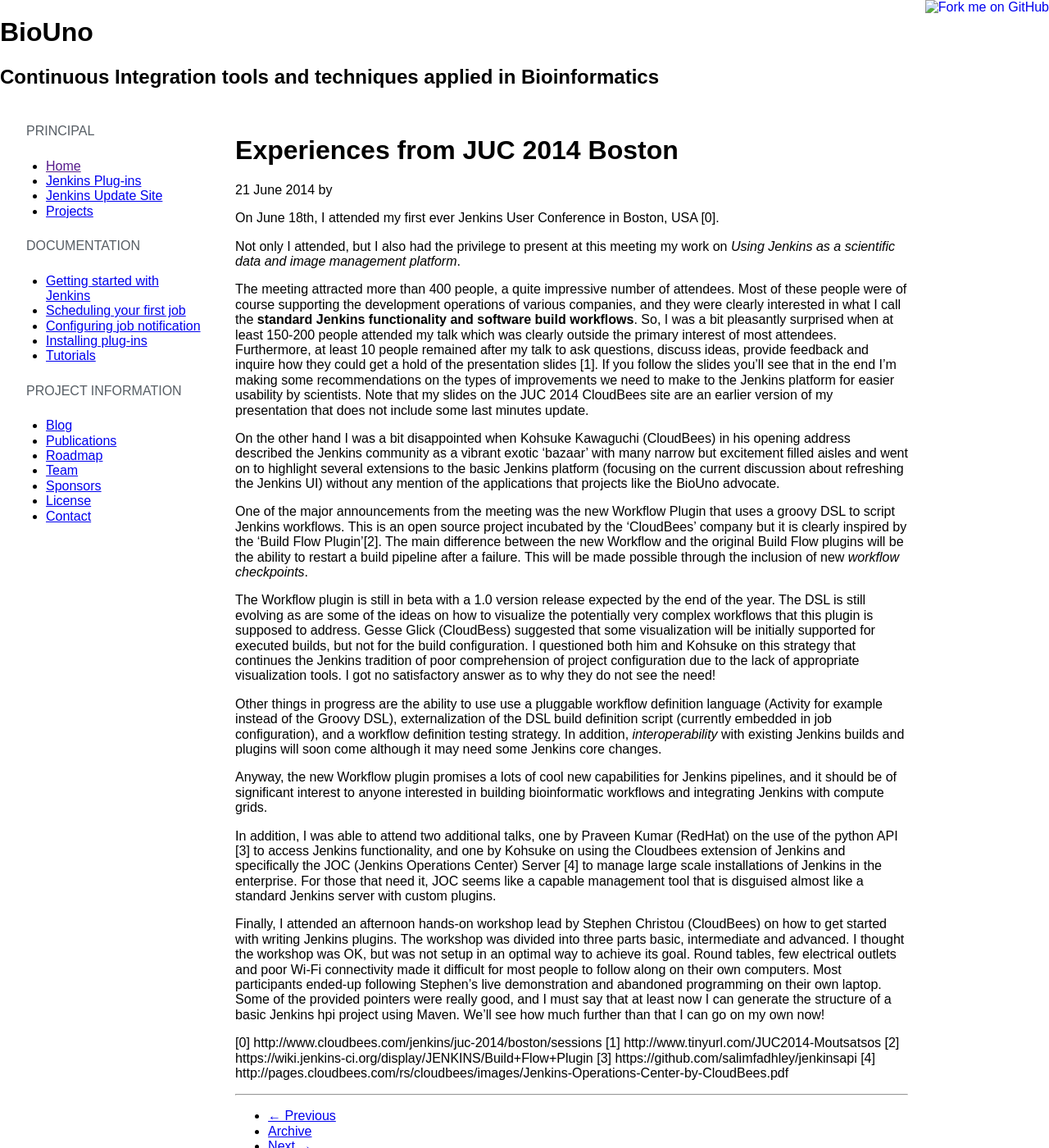
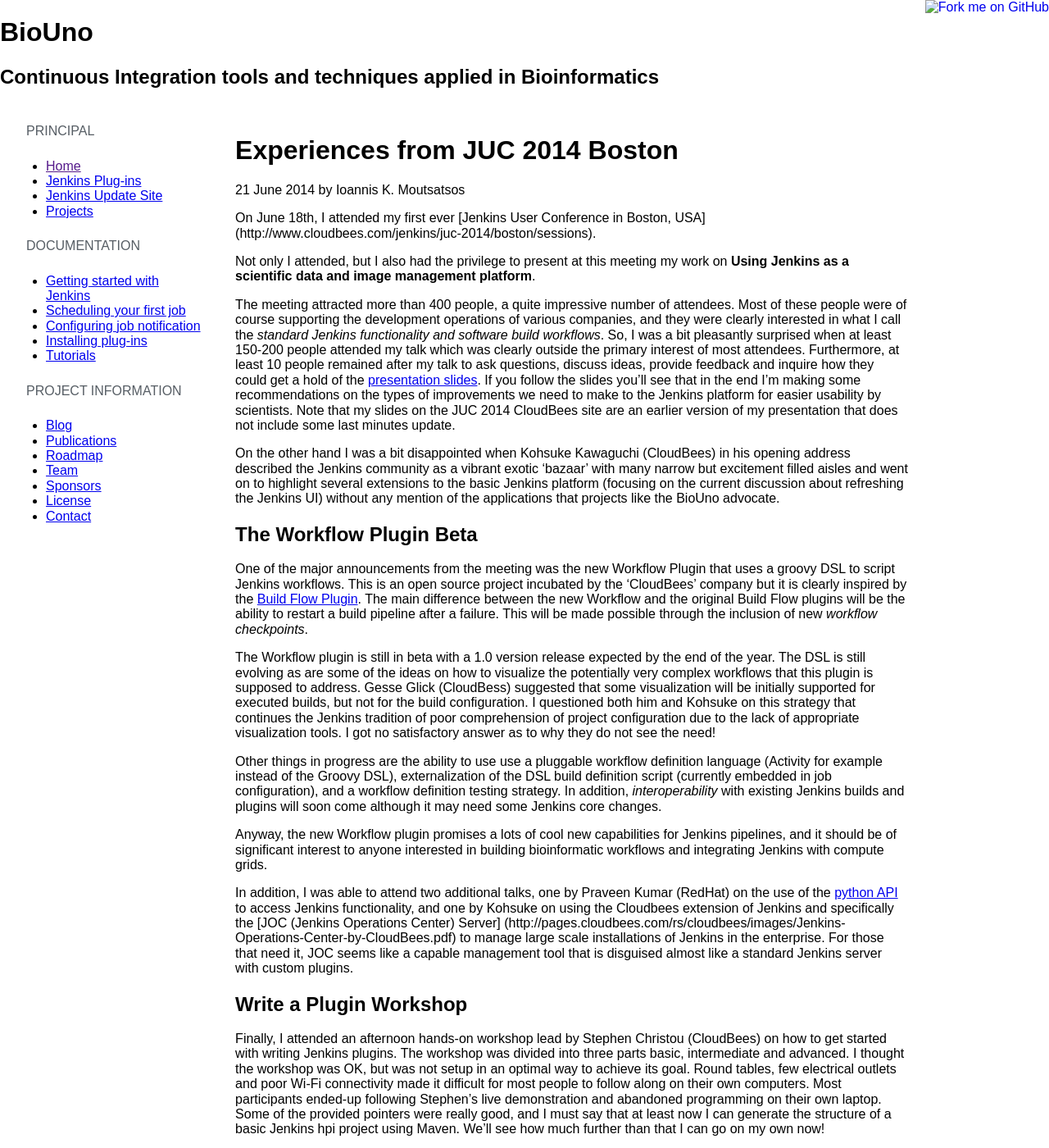
Before and after one commit to biouno/biouno.github.io, a Jekyll site: the page built from _posts/2014-06-21-Experiences-from-JUC2014-Boston.md, in a window 1280 px wide and 1400 px high. Shown: the whole window at 82% size. Built offline with Jekyll 4.4.1, drawn with Linux system fonts in a browser that asks for light colours; nearby versions of some CDN libraries; some web fonts are replaced; library files that are not in the unit come from our copies; comment, search, counter and statistics services are not loaded; some of the changed text lies outside the part shown.

Commit message:
Improved my markdown skills

```diff
--- a/_posts/2014-06-21-Experiences-from-JUC2014-Boston.md
+++ b/_posts/2014-06-21-Experiences-from-JUC2014-Boston.md
@@ -3,20 +3,23 @@
 title: "Experiences from JUC 2014 Boston"
 description: "My personal impressions from the JUC 2014 Boston Meeting"
 category:
-tags: []
+tags: [jenkins, workflow, life-sciences, imaging]
+author: Ioannis K. Moutsatsos
 ---
 {% include JB/setup %}
 
-On June 18th, I attended my first ever Jenkins User Conference in Boston, USA [0].
+On June 18th, I attended my first ever [Jenkins User Conference in Boston, USA] (http://www.cloudbees.com/jenkins/juc-2014/boston/sessions).
 
-Not only I attended, but I also had the privilege to present at this meeting my work on *Using Jenkins as a scientific data and image management platform*.
+Not only I attended, but I also had the privilege to present at this meeting my work on **Using Jenkins as a scientific data and image management platform**.
 
-The meeting attracted more than 400 people, a quite impressive number of attendees. Most of these people were of course supporting the development operations of various companies, and they were clearly interested in what I call the **standard Jenkins functionality and software build workflows**. So, I was a bit pleasantly surprised when at least 150-200 people attended my talk which was clearly outside the  primary interest of most attendees. Furthermore, at least 10 people remained after my talk to  ask questions, discuss ideas, provide feedback and inquire how they could get a hold of the presentation slides [1]. If you follow the slides you'll see that in the end I'm making some recommendations on the types of improvements we need to make to the Jenkins platform for easier usability by scientists. Note that my slides on the JUC 2014 CloudBees site are an earlier version of my presentation that does not include some last minutes update.
+The meeting attracted more than 400 people, a quite impressive number of attendees. Most of these people were of course supporting the development operations of various companies, and they were clearly interested in what I call the *standard Jenkins functionality and software build workflows*. So, I was a bit pleasantly surprised when at least 150-200 people attended my talk which was clearly outside the  primary interest of most attendees. Furthermore, at least 10 people remained after my talk to  ask questions, discuss ideas, provide feedback and inquire how they could get a hold of the [presentation slides](http://www.tinyurl.com/JUC2014-Moutsatsos). If you follow the slides you'll see that in the end I'm making some recommendations on the types of improvements we need to make to the Jenkins platform for easier usability by scientists. Note that my slides on the JUC 2014 CloudBees site are an earlier version of my presentation that does not include some last minutes update.
 
+<!--more-->
 On the other hand I was a bit disappointed when Kohsuke Kawaguchi (CloudBees) in his opening address described the Jenkins community as a vibrant exotic 'bazaar' with many narrow but excitement filled aisles and went on to highlight several extensions to the basic Jenkins platform (focusing on the current discussion about refreshing the Jenkins UI) without any mention of the applications that projects like the BioUno advocate.
 
+## The Workflow Plugin Beta
 One of the major announcements from the meeting was the new Workflow Plugin that uses a groovy DSL to script Jenkins workflows.
-This is an open source project incubated by the 'CloudBees' company but it is clearly inspired by the 'Build Flow Plugin'[2]. The main difference between the new Workflow and the original Build Flow plugins will be the ability to restart a build pipeline after a failure. This will be made possible through the inclusion of new *workflow checkpoints*.
+This is an open source project incubated by the 'CloudBees' company but it is clearly inspired by the [Build Flow Plugin](https://wiki.jenkins-ci.org/display/JENKINS/Build+Flow+Plugin). The main difference between the new Workflow and the original Build Flow plugins will be the ability to restart a build pipeline after a failure. This will be made possible through the inclusion of new *workflow checkpoints*.
 
 The Workflow plugin is still in beta with a 1.0 version release expected by the end of the year. The DSL is still evolving as are some of the ideas on how to visualize the potentially very complex workflows that this plugin is supposed to address. Gesse Glick (CloudBess) suggested that some visualization will be initially supported for executed builds, but not for the build configuration. I questioned both him and Kohsuke on this strategy that continues the Jenkins tradition of poor comprehension of project configuration due to the lack of appropriate visualization tools. I got no satisfactory answer as to why they do not see the need!
 
@@ -24,12 +27,7 @@
 
 Anyway, the new Workflow plugin promises a lots of cool new capabilities for Jenkins pipelines, and it should be of significant interest to anyone interested in building bioinformatic workflows and integrating Jenkins with compute grids.
 
-In addition, I was able to attend two additional talks, one by Praveen Kumar (RedHat) on the use of the python API [3] to access Jenkins functionality, and one by Kohsuke on using the Cloudbees extension of Jenkins and specifically the JOC (Jenkins Operations Center) Server [4] to manage large scale installations of Jenkins in the enterprise. For those that need it, JOC seems like a capable management tool that is disguised almost like a standard Jenkins server with custom plugins.
+In addition, I was able to attend two additional talks, one by Praveen Kumar (RedHat) on the use of the [python API](https://github.com/salimfadhley/jenkinsapi) to access Jenkins functionality, and one by Kohsuke on using the Cloudbees extension of Jenkins and specifically the [JOC (Jenkins Operations Center) Server] (http://pages.cloudbees.com/rs/cloudbees/images/Jenkins-Operations-Center-by-CloudBees.pdf) to manage large scale installations of Jenkins in the enterprise. For those that need it, JOC seems like a capable management tool that is disguised almost like a standard Jenkins server with custom plugins.
 
+## Write a Plugin Workshop
 Finally, I attended an afternoon hands-on workshop lead by Stephen Christou (CloudBees) on how to get started with writing Jenkins plugins. The workshop was divided into three parts basic, intermediate and advanced. I thought the workshop was OK, but was not setup in an optimal way to achieve its goal. Round tables, few electrical outlets and poor Wi-Fi connectivity made it difficult for most people to follow along on their own computers. Most participants ended-up following Stephen's live demonstration and abandoned programming on their own laptop. Some of the provided pointers were really good, and I must say that at least now I can generate the structure of a basic Jenkins hpi project using Maven. We'll see how much further than that I can go on my own now!
-
-[0] http://www.cloudbees.com/jenkins/juc-2014/boston/sessions
-[1] http://www.tinyurl.com/JUC2014-Moutsatsos
-[2] https://wiki.jenkins-ci.org/display/JENKINS/Build+Flow+Plugin
-[3] https://github.com/salimfadhley/jenkinsapi
-[4] http://pages.cloudbees.com/rs/cloudbees/images/Jenkins-Operations-Center-by-CloudBees.pdf
```
